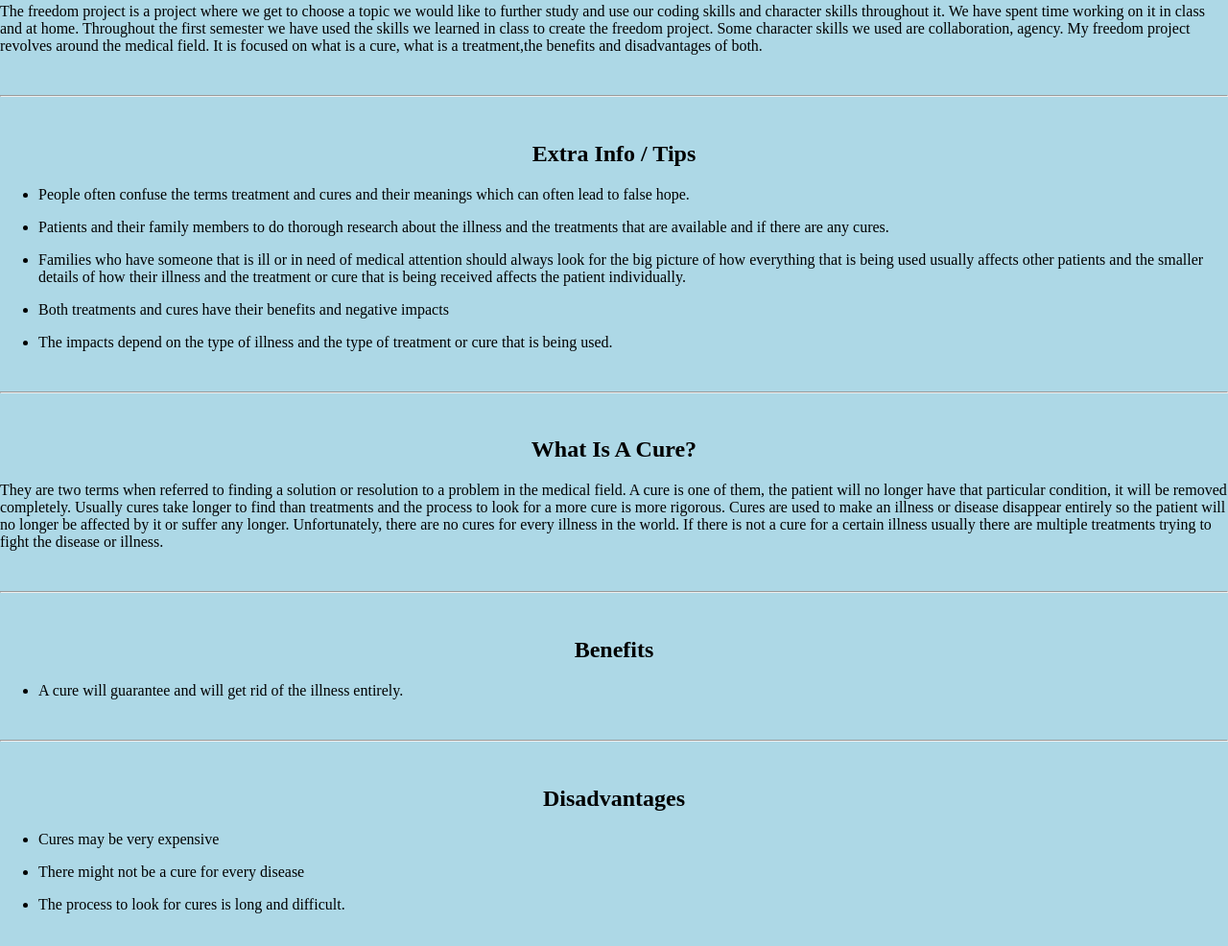
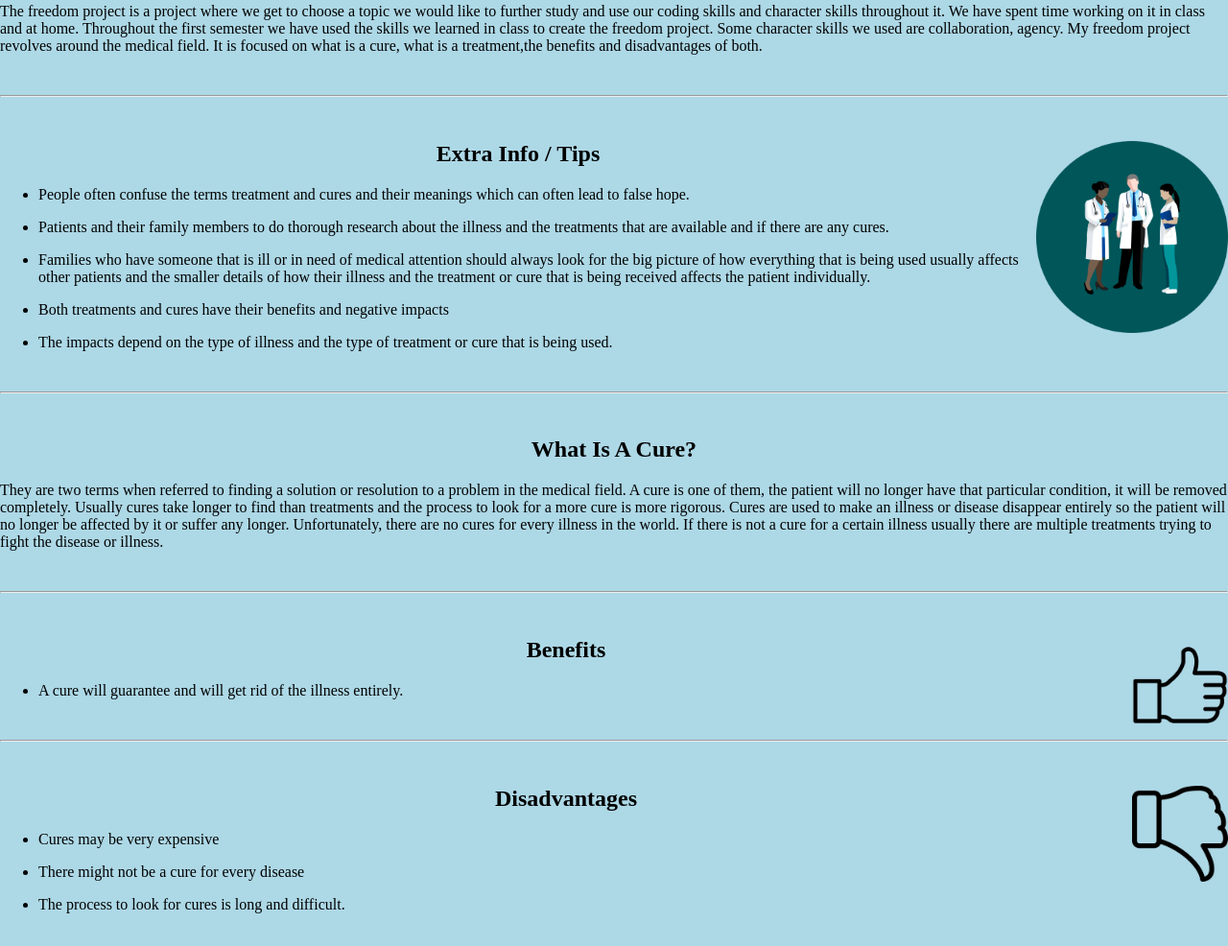
Before and after one commit to lesliec1071/freedom-project, a plain HTML site: page cures.html in a window 1280 px wide. Shown: the part 453-1439 px from the top of the page at 96% size. Drawn offline with Linux system fonts and the light colour scheme.

Commit message:
added photos to cure

```diff
--- a/cures.html
+++ b/cures.html
@@ -65,7 +65,8 @@ body {
 <br>
 <hr>
 <br>
-<h2 id="C5" align="center">Extra Info / Tips</h2>
+<h2 id="C5" align="center"><img src="doc3.png" alt="doc" style="float:right;width:200px;height:200px;">Extra Info / Tips</h2>
+
 <ul><li><p>People often confuse the terms treatment and cures and their meanings which can often lead to false hope.</p></li>
 
 <li><p>Patients and their family members to do thorough research about the illness and the treatments that are available and if there are any cures. </p></li>
@@ -84,12 +85,12 @@ body {
 <br>
 <hr>
 <br>
-<h2 id="C3" align="center">Benefits</h2>
+<h2 id="C3" align="center"><img src="up2.png" alt="up" style="float:right;width:100px;height:100px;">Benefits</h2>
 <ul><li><p>A cure will guarantee and will get rid of the illness entirely. </p></li></ul>
 <br>
 <hr>
 <br>
-<h2 id="C1" align="center">Disadvantages</h2>
+<h2 id="C1" align="center"><img src="down2.png" alt="down" style="float:right;width:100px;height:100px;">Disadvantages</h2>
 <ul><li><p>Cures may be very expensive</p></li>
 <p><li>There might not be a cure for every disease</li></p>
 <p><li>The process to look for cures is long and difficult.
```
Also changed, not shown: treatment.html (+4 -3 lines), advice.jpg (added), doc3.png (added), down2.png (added), up2.png (added).
